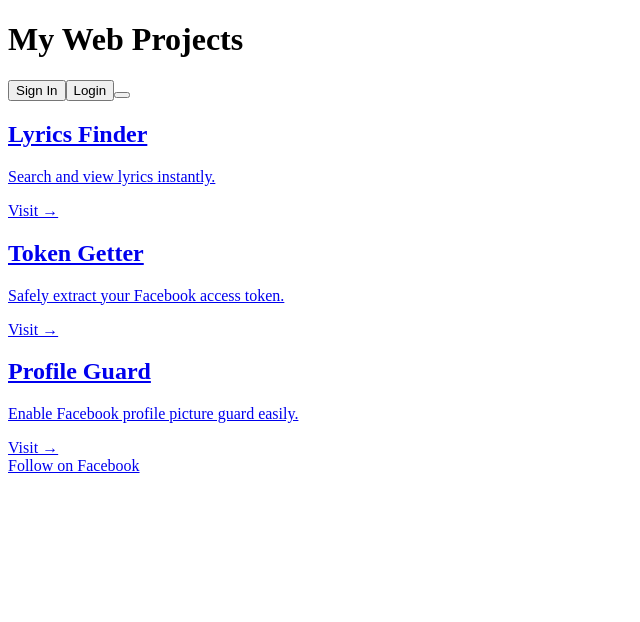
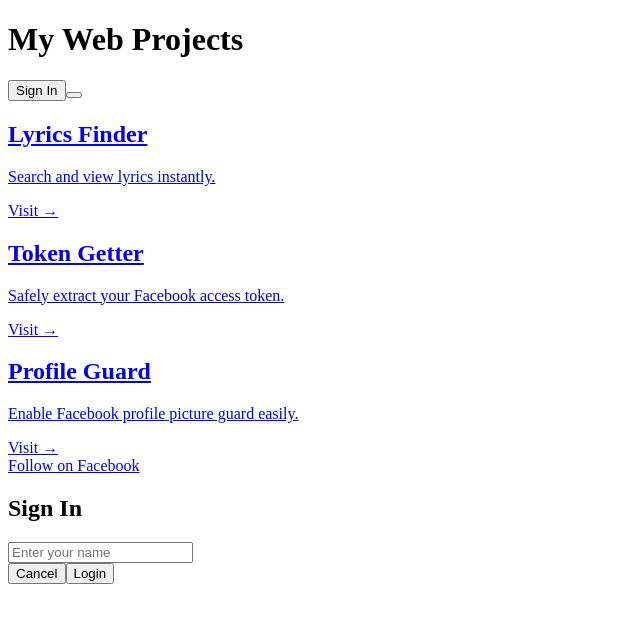
Before and after one commit to johnalpay/Project--, a Next.js app: page / in a window 1280 px wide. Both pictures are taken after a click on the button "Sign In". Shown: the top 622 px of the page, without its empty margins (0-640 px from the left). Built offline with nearby package versions, Linux system fonts and the light colour scheme.

Commit message:
Update index.js

```diff
--- a/pages/index.js
+++ b/pages/index.js
@@ -3,6 +3,9 @@
 export default function Home() {
   const [darkMode, setDarkMode] = useState(false);
   const [loading, setLoading] = useState(true);
+  const [isModalOpen, setIsModalOpen] = useState(false);
+  const [username, setUsername] = useState("");
+  const [inputName, setInputName] = useState("");
 
   const projects = [
     {
@@ -24,8 +27,24 @@
 
   useEffect(() => {
     const timer = setTimeout(() => setLoading(false), 1000);
+    const storedUser = localStorage.getItem("username");
+    if (storedUser) setUsername(storedUser);
     return () => clearTimeout(timer);
   }, []);
+
+  const handleLogin = () => {
+    if (inputName.trim()) {
+      setUsername(inputName);
+      localStorage.setItem("username", inputName);
+      setIsModalOpen(false);
+      setInputName("");
+    }
+  };
+
+  const handleLogout = () => {
+    setUsername("");
+    localStorage.removeItem("username");
+  };
 
   return (
     <html lang="en" className={darkMode ? "dark" : ""}>
@@ -74,20 +93,28 @@
             <header className="sticky top-0 z-50 bg-white/80 dark:bg-black/80 backdrop-blur border-b border-gray-300 dark:border-gray-700">
               <div className="flex justify-between items-center px-6 py-4 max-w-5xl mx-auto">
                 <h1 className="text-2xl font-bold">My Web Projects</h1>
-
                 <div className="flex items-center gap-4">
+                  {username ? (
+                    <>
+                      <span className="text-sm">Welcome, {username}</span>
+                      <button
+                        className="text-sm px-3 py-1 bg-red-500 hover:bg-red-600 text-white rounded-md"
+                        onClick={handleLogout}
+                      >
+                        Logout
+                      </button>
+                    </>
+                  ) : (
+                    <>
                       <button
                         className="text-sm px-3 py-1 bg-blue-500 hover:bg-blue-600 text-white rounded-md"
-                    onClick={() => alert("Sign In Clicked")}
+                        onClick={() => setIsModalOpen(true)}
                       >
                         Sign In
                       </button>
-                  <button
-                    className="text-sm px-3 py-1 bg-gray-700 hover:bg-gray-800 text-white rounded-md"
-                    onClick={() => alert("Login Clicked")}
-                  >
-                    Login
-                  </button>
+                    </>
+                  )}
+
                   <button
                     onClick={() => setDarkMode(!darkMode)}
                     className="p-2 bg-gray-200 dark:bg-gray-800 rounded-full hover:scale-105 transition"
@@ -134,6 +161,35 @@
                 </div>
               </div>
             </main>
+
+            {isModalOpen && (
+              <div className="fixed inset-0 bg-black bg-opacity-50 flex justify-center items-center z-50">
+                <div className="bg-white dark:bg-gray-900 p-6 rounded-lg shadow-lg w-80">
+                  <h2 className="text-xl font-bold mb-4">Sign In</h2>
+                  <input
+                    type="text"
+                    placeholder="Enter your name"
+                    className="w-full px-4 py-2 border rounded mb-4 text-black"
+                    value={inputName}
+                    onChange={(e) => setInputName(e.target.value)}
+                  />
+                  <div className="flex justify-end gap-2">
+                    <button
+                      onClick={() => setIsModalOpen(false)}
+                      className="px-3 py-1 rounded bg-gray-300 dark:bg-gray-700 text-black dark:text-white"
+                    >
+                      Cancel
+                    </button>
+                    <button
+                      onClick={handleLogin}
+                      className="px-3 py-1 rounded bg-blue-500 text-white hover:bg-blue-600"
+                    >
+                      Login
+                    </button>
+                  </div>
+                </div>
+              </div>
+            )}
           </>
         )}
       </body>
```
Lines whose indentation alone changed are shown as unchanged.
